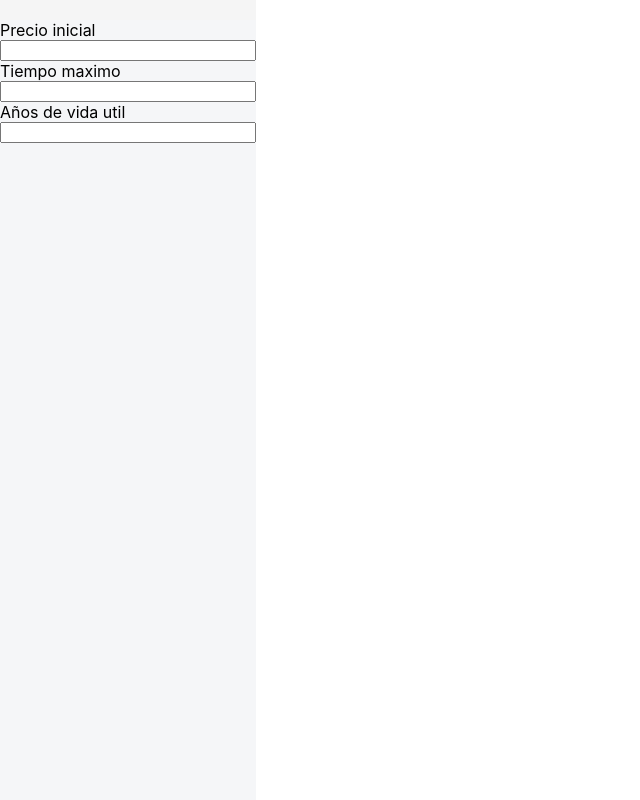
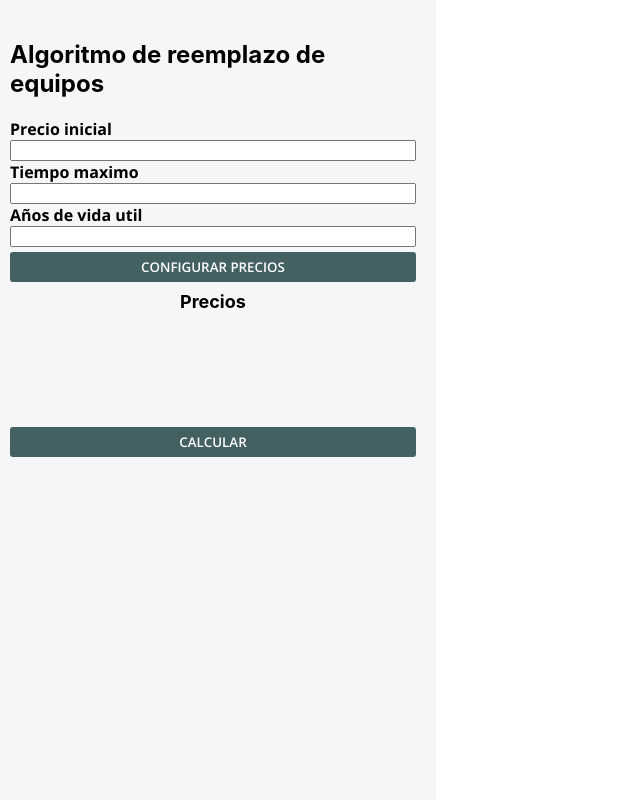
Before and after one commit to ALEXUSCR-27/PRY-IO, a React (Create React App) app: page /ReplacementAlgorithm in a window 1280 px wide. Shown: the top 800 px of the page, without its empty margins (0-640 px from the left). Built offline with nearby package versions, Linux system fonts and the light colour scheme.

Commit message:
Ultimos cambios

```diff
--- a/src/components/OptimalSearch.js
+++ b/src/components/OptimalSearch.js
@@ -124,7 +124,7 @@ function sum(probabilities, i, j) {
     }
 
     const generateTree = () => {
-
+        if (validate()) {
             let total = 0;
             for (let i=0;i<cantKeys;i++) {
                 total+=p[i];
@@ -142,6 +142,7 @@ function sum(probabilities, i, j) {
             setOptimalCost(cost[0][cantKeys-1]);
             setFlag2(true);
             console.log("Costo óptimo de búsqueda:", cost[0][cantKeys-1]);
+        }
 
 
     }
@@ -209,6 +210,13 @@ function sum(probabilities, i, j) {
         console.log(keys);
     }
 
+    const validate = () => {
+        if (keys.length<=0 || probabilities.length<=0) {
+            return false;
+        }
+        return true;
+    }
+
     const ordenar = () => {
 
         let listaCombinada = keys.map((string, index) => ({ string, costo: p[index] }));
@@ -231,14 +239,12 @@ function sum(probabilities, i, j) {
             <main>
                 <div style={{display:"flex"}}>
                     <div className="right-bar-tree">
+                        <h2>Algoritmo de busqueda optima</h2>
                         <div className="keys-section">
                             <label className="keys-title">Cantidad de llaves:</label>
                             <input type= "number" className="keys-cantInput" placeholder="Ej:10" onChange={(e) => setCantRows(e)}></input>
                             <button className="generateRows-button" onClick={generateRows}>CONF. LLAVES</button>
                             <button className="generateRows-button" onClick={generateTree}>GENERAR ARBOL</button>
-                            <div style={{marginTop:"10px"}}>
-                                <button className="save-program-button" onClick={generateArchive}>GUARDAR PROGRAMA</button>
-                            </div>
 
                         </div>
                         <div className="div-table">
@@ -260,7 +266,7 @@ function sum(probabilities, i, j) {
                                                         <input onChange={(e) => manageKey(val-1, e)}></input>
                                                     </td>
                                                     <td>
-                                                        <input onChange={(e) => manageValue(val-1, e)}></input>
+                                                        <input type="number" onChange={(e) => manageValue(val-1, e)}></input>
                                                     </td>
 
                                                 </tr>
--- a/src/components/OptimalTable.js
+++ b/src/components/OptimalTable.js
@@ -8,9 +8,9 @@ function OptimalTable({arrays}) {
             <table style={{ borderCollapse: 'collapse', width: '100%' }}>
       <thead>
         <tr>
-          <th>t</th>
-          <th>g</th>
-          <th>p</th>
+          <th>Tiempos(t)</th>
+          <th>G(t)</th>
+          <th>Proximo</th>
         </tr>
       </thead>
       <tbody>
--- a/src/components/Replacement.js
+++ b/src/components/Replacement.js
@@ -11,13 +11,15 @@ function Replacement() {
     const [tableP, setTableP] = useState([]);
     const [flag, setFlag] = useState(false);
     const [tables, setTables] = useState([]);
+    const [rows, setRows] = useState([]);
+    const [prices, setPrices] = useState([]);
+    const [maintenance, setMaintenance] = useState([]);
+    const [life, setLife] = useState(0);
+    const [initPrice, setInitPrice] = useState(0);
+    const [totalTime, setTotalTime] = useState(0);
 
       const optimalReplacement = () => {
-        const prices = [400, 300, 250];
-        const maintenance = [30, 40, 60];
-        const initPrice = 500;
-        const life = 3;
-        const totalTime = 5;
+        if (validate()) {
             let t = new Array(totalTime + 1).fill(0);
             let g = new Array(totalTime + 1).fill(0);
             let p = new Array(totalTime + 1).fill(0);
@@ -61,7 +63,6 @@ function Replacement() {
                         }
 
                     }
-                //console.log(g);
                     cont++;
                 }
             }
@@ -70,9 +71,44 @@ function Replacement() {
             setTableG(g);
             setTables([t, g, p])
             setFlag(true);
-        console.log(p);
-        console.log("g:"+g);
-        console.log("t:"+t);
+        }
+      }
+
+    const generateRows = () => {
+        const tempRows = [];
+        for (let i=1;i<=life;i++) {
+            tempRows.push(i);
+        }
+        setRows(tempRows);
+    }
+
+    const managePrices = (val, e) => {
+        let tempPrices = new Array(life-1).fill(0);
+        if (prices.length == 0) {
+            tempPrices[val-1] = parseInt(e.target.value);
+            setPrices(tempPrices);
+        }
+        else {
+            tempPrices = prices;
+            tempPrices[val-1] = parseInt(e.target.value);
+
+            setPrices(tempPrices);
+        }
+
+
+    }
+
+    const manageMaintance = (val, e) => {
+        let tempMaintance = new Array(life-1).fill(0);
+        if (maintenance.length == 0) {
+            tempMaintance[val-1] = parseInt(e.target.value);
+            setMaintenance(tempMaintance);
+        }
+        else {
+            tempMaintance = maintenance;
+            tempMaintance[val-1] = parseInt(e.target.value);
+            setMaintenance(tempMaintance);
+        }
     }
 
       const getPricesbyYears = (prices, maintenance, initPrice, life) => {
@@ -88,17 +124,24 @@ function Replacement() {
         return res;
       }
 
-      // Ejemplo de uso
-      const ejemplo = () => {
-        const precioVenta = [400, 300, 250];
-        const costoMantenimiento = [30, 40, 60];
-        const vidaUtil = 3;
-        const anosTrabajo = 5;
-        const initPrice = 500;
-        console.log("si");
-      const resultado = optimalReplacement();
+      const handleLife = (e) => {
+        setLife(parseInt(e.target.value));
       }
 
+      const handleInitPrice = (e) => {
+        setInitPrice(parseInt(e.target.value));
+      }
+
+      const handleTotalTime = (e) => {
+        setTotalTime(parseInt(e.target.value));
+      }
+
+      const validate = () => {
+        if (prices.length<=0 || maintenance.length<=0 || life <=0 || initPrice<=0 || totalTime<=0 || totalTime<life) {
+            return false;
+        }
+        return true;
+      }
 
 
       return (
@@ -106,23 +149,57 @@ function Replacement() {
             <main>
                 <div style={{display:"flex"}}>
                     <div className="right-bar-replacement">
-                        <label>Precio inicial</label>
-                        <input></input>
+                        <h2>Algoritmo de reemplazo de equipos</h2>
+                        <label className="labels">Precio inicial</label>
+                        <input type="number" onChange={(e) => handleInitPrice(e)}></input>
 
-                        <label>Tiempo maximo</label>
-                        <input></input>
+                        <label className="labels">Tiempo maximo</label>
+                        <input type="number" onChange={(e) => handleTotalTime(e)}></input>
 
-                        <label>Años de vida util</label>
-                        <input></input>
+                        <label className="labels">Años de vida util</label>
+                        <input type="number" onChange={(e)=>handleLife(e)}></input>
 
+                        <button className="calcular-button-replacement" onClick={generateRows}>CONFIGURAR PRECIOS</button>
+                        <table>
+                                <thead>
+                                    <tr className="table-header">
+                                        <th>Precios</th>
+                                    </tr>
+                                </thead>
+                                <tbody>
+                                    {
+                                        rows.map((val, key) => {
+                                            return (
+                                                <tr key={key}>
+                                                        <td>Venta Año: {key+1}</td>
+                                                        <td>
+                                                            <input type="number" onChange={(e) => managePrices(val, e)}></input>
+                                                        </td>
+                                                        <td>Mantenimiento Año: {key+1}</td>
+                                                        <td>
+                                                            <input type="number" onChange={(e) => manageMaintance(val, e)}></input>
+                                                        </td>
+
+                                                </tr>
+                                            )
+                                        })
+                                    }
+                                </tbody>
+                            </table>
+                            <button className="calcular-button-replacement" onClick={optimalReplacement}>CALCULAR</button>
+                    </div>
+                    <div className="left-side-replacement">
+                        { flag &&
+                                <div>
+                                    <h1>Tabla de resultados</h1>
+                                    <OptimalTable arrays={tables}/>
+                                </div>
+                        }
 
                     </div>
-                    <div className="left-side-replacement"></div>
                 </div>
             </main>
-            <h1>hoola</h1>
-            <button onClick={() => ejemplo()}>si</button>
-            { flag && <OptimalTable arrays={tables}/>}
+
         </div>
       );
 
--- a/src/components/SportSeries.js
+++ b/src/components/SportSeries.js
@@ -178,39 +178,40 @@ function SportSeries() {
             <main>
                 <div style={{display:"flex"}}>
                     <div className="right-bar-sports">
-                        <label>Numero de juegos:</label>
+                        <h2>Algoritmo de series deportivas</h2>
+                        <label className="labels">Numero de juegos:</label>
                         <input type="number" placeholder="MAX:11" onChange={(e) => handleNumJuegos(e)}></input>
 
-                        <label>Probabilidad de gane para A en casa:</label>
+                        <label className="labels">Probabilidad de gane para A en casa:</label>
                         <input type="number" onChange={(e) => handleProbA(e)}></input>
 
-                        <label>Probabilidad de gane para A de visita:</label>
+                        <label className="labels">Probabilidad de gane para A de visita:</label>
                         <input type="number" onChange={(e) => handleProbB(e)}></input>
 
-                        <label>Formato</label>
+                        <label className="labels">Formato</label>
                         <select onChange={(e) => handleFormato(e)}>
                             <option value={"2"}>2 vuelta</option>
                             <option value={"3"}>3 vueltas</option>
                         </select>
                             <div style={{display: "flex",flexDirection: "column"}}>
-                                <label>Primer vuelta</label>
+                                <label className="labels">Primer vuelta</label>
                                 <input type="number" onChange={(e) => handleF1(e)}></input>
-                                <label>Segunda vuelta</label>
+                                <label className="labels">Segunda vuelta</label>
                                 <input type="number" onChange={(e) => handleF2(e)}></input>
                                 {flag3 && (
                                     <div style={{display: "flex",flexDirection: "column"}}>
-                                        <label>Tercer vuelta</label>
+                                        <label className="labels">Tercer vuelta</label>
                                         <input type="number" onChange={(e) => handleF3(e)}></input>
                                     </div>
                                 )}
                             </div>
-                        <button className="calcular-button" onClick={calcularProbabilidadesSerie}>CALCULAR</button>
+                        <button className="calcular-button-sports" onClick={calcularProbabilidadesSerie}>CALCULAR</button>
 
                     </div>
                     <div className="left-side-sports">
                         {flag && (
                             <div>
-                                <h1>Tabla de probabilidades para un campeonato ({cantPartidosCamp},{cantPartidosCamp})</h1>
+                                <h2>Tabla de probabilidades para un campeonato ({cantPartidosCamp},{cantPartidosCamp})</h2>
                             </div>
                         )}
                         <table>
@@ -227,8 +228,8 @@ function SportSeries() {
                         <div>
                             {flag && (
                                 <div>
-                                    <h1>La probabilidad de que el equipo A quede campeon es del {campA}%</h1>
-                                    <h1>La probabilidad para el equipo de B de quedar campeon es del {campB}%</h1>
+                                    <h2>La probabilidad de que el equipo A quede campeon es del {campA}%</h2>
+                                    <h2>La probabilidad para el equipo de B de quedar campeon es del {campB}%</h2>
                                 </div>
                             )}
                         </div>
--- a/src/styles/Replacement.css
+++ b/src/styles/Replacement.css
@@ -1,16 +1,40 @@
 .right-bar-replacement {
     margin-top: 20px;
-    width: 20%;
+    width: 33%;
     height: 890px;
     background-color: #F5F6F8;
     display: flex;
     flex-direction: column;
+    padding-left: 10px;
+    padding-right: 20px;
+
 }
 
 .left-side-replacement {
-    width: 80%;
+    width: 67%;
     background-color: white;
+    padding-left: 10px;
+    padding-right: 10px;
 }
 .calcular-replacement {
     margin-top: 30px;
 }
+
+.calcular-button-replacement {
+    margin-top: 5px;
+    background-color: #436063;
+    border:0;
+    height: 30px;
+    color: white;
+
+    border-radius: 3px;
+    font-family:'Open Sans', sans-serif;
+    font-weight: 600;
+    cursor: pointer;
+}
+
+
+.labels {
+    font-family: 'Open sans', sans-serif;
+    font-weight: bold;
+}
--- a/src/styles/matrix.css
+++ b/src/styles/matrix.css
@@ -1,15 +1,19 @@
 .right-bar-matrix {
     margin-top: 20px;
-    width: 20%;
+    width: 30%;
     height: 890px;
     background-color: #F5F6F8;
     display: flex;
     flex-direction: column;
+    padding-left: 10px;
+    padding-right: 10px;
 }
 
 .left-side-matrix {
-    width: 80%;
+    width: 70%;
     background-color: white;
+    padding-left: 10px;
+    padding-right: 10px;
 }
 .calcular-button {
     margin-top: 10px;
@@ -17,8 +21,6 @@
     border:0;
     height: 30px;
     color: white;
-    margin-left: 10px;
-    margin-right: 10px;
     border-radius: 4px;
     font-family:'Open Sans', sans-serif;
     font-weight: 600;
@@ -41,3 +43,8 @@
     font-size: 18px;
     background-color: #F5F6F8;
 }
+
+.labels {
+    font-family: 'Open sans', sans-serif;
+    font-weight: bold;
+}
--- a/src/styles/sports.css
+++ b/src/styles/sports.css
@@ -5,12 +5,29 @@
     background-color: #F5F6F8;
     display: flex;
     flex-direction: column;
+    padding-left: 10px;
+    padding-right: 10px;
 }
 
 .left-side-sports {
     width: 80%;
     background-color: white;
+    padding-left: 10px;
+    padding-right: 10px;
 }
-.calcular-button {
-    margin-top: 30px;
+.calcular-button-sports {
+    margin-top: 10px;
+    background-color: #436063;
+    border:0;
+    height: 30px;
+    color: white;
+    border-radius: 4px;
+    font-family:'Open Sans', sans-serif;
+    font-weight: 600;
+    cursor: pointer;
 }
+
+.labels {
+    font-family: 'Open sans', sans-serif;
+    font-weight: bold;
+}
```
Also changed, not shown: src/components/MatrixMul.js (+9 -15 lines), src/styles/Backpack.css (+1 -9 lines), src/styles/FloydMatriz.css (+9 -18 lines). Lines whose indentation alone changed are shown as unchanged.
